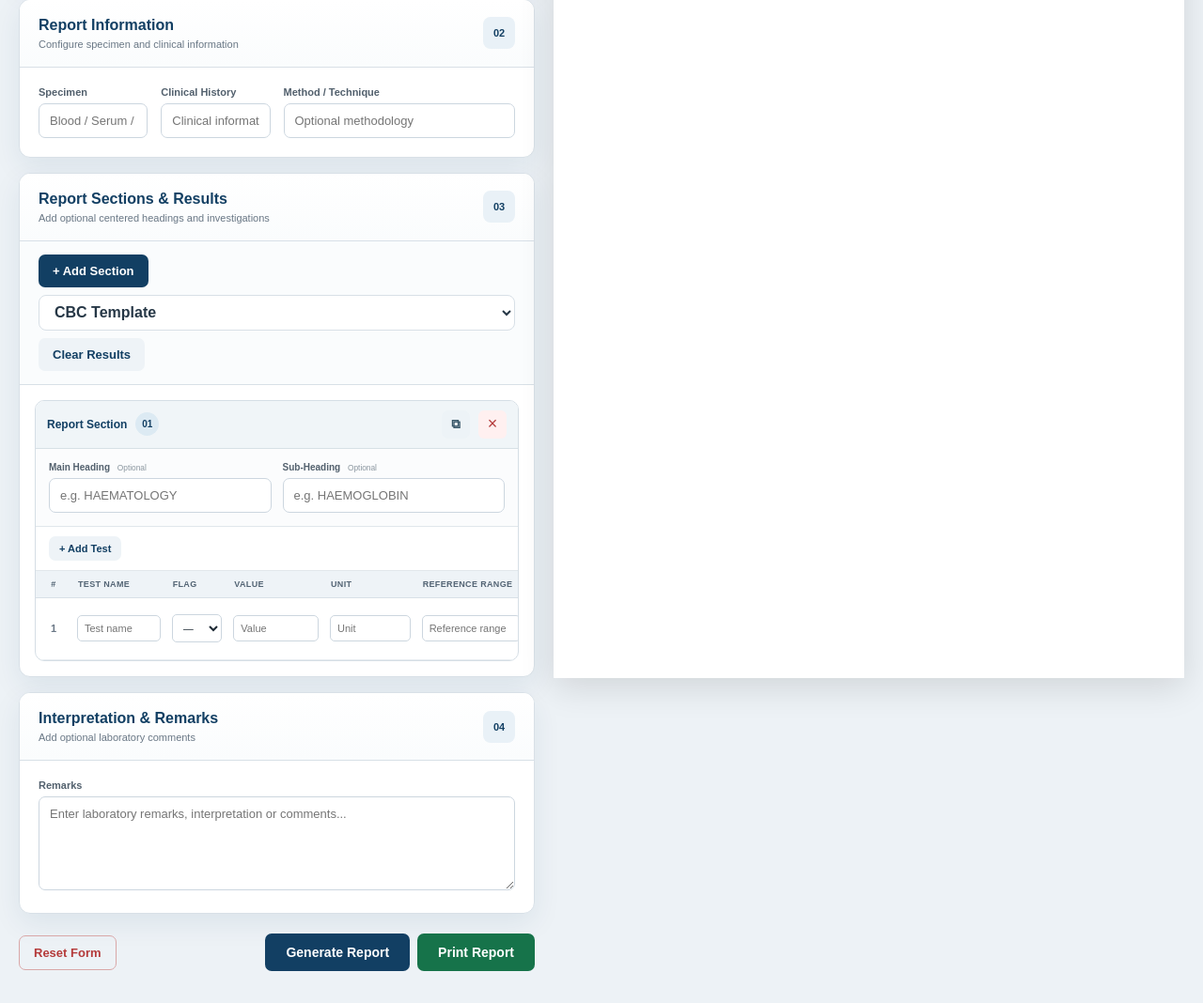
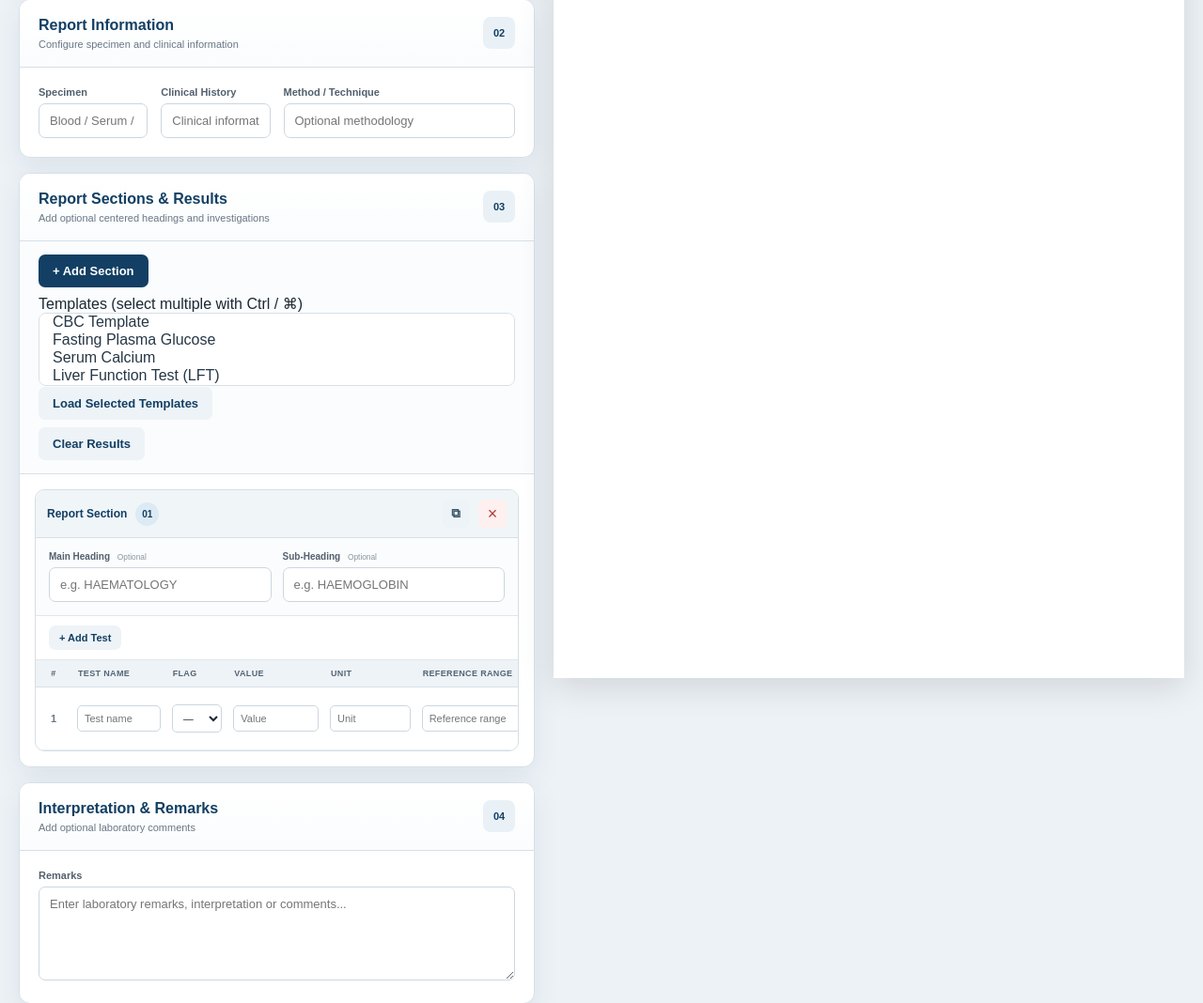
Before and after one commit to shreebalaji767/PATHOLOGY-REPORT-APP, a Flask app: page / in a window 1280 px wide. Shown: the part 510-1578 px from the top of the page at 94% size. Run offline with Flask 3, Linux system fonts and the light colour scheme.

Commit message:
Add multi-template selection controls

```diff
--- a/templates/index.html
+++ b/templates/index.html
@@ -569,16 +569,27 @@
                         + Add Section
                     </button>
 
+                    <div class="quick-template-picker">
+                        <label for="quickTemplateSelect">Templates (select multiple with Ctrl / ⌘)</label>
                         <select
                             id="quickTemplateSelect"
-                        class="btn btn-light quick-template-select"
-                        aria-label="Choose pathology report template"
-                        title="Choose a report template"
+                            class="quick-template-select"
+                            aria-label="Choose one or more pathology report templates"
+                            title="Choose one or more report templates"
+                            multiple
+                            size="4"
                         >
                             <option value="cbc">CBC Template</option>
                             <option value="fpg">Fasting Plasma Glucose</option>
                             <option value="calcium">Serum Calcium</option>
+                            <option value="lft">Liver Function Test (LFT)</option>
+                            <option value="kft">Kidney Function Test (KFT)</option>
+                            <option value="lipid">Lipid Profile</option>
+                            <option value="thyroid">Thyroid Profile</option>
+                            <option value="urine">Urine Routine / Microscopy</option>
                         </select>
+                        <button type="button" class="btn btn-light" id="loadSelectedTemplatesBtn">Load Selected Templates</button>
+                    </div>
 
                     <button
                         type="button"
```
Lines whose indentation alone changed are shown as unchanged.
